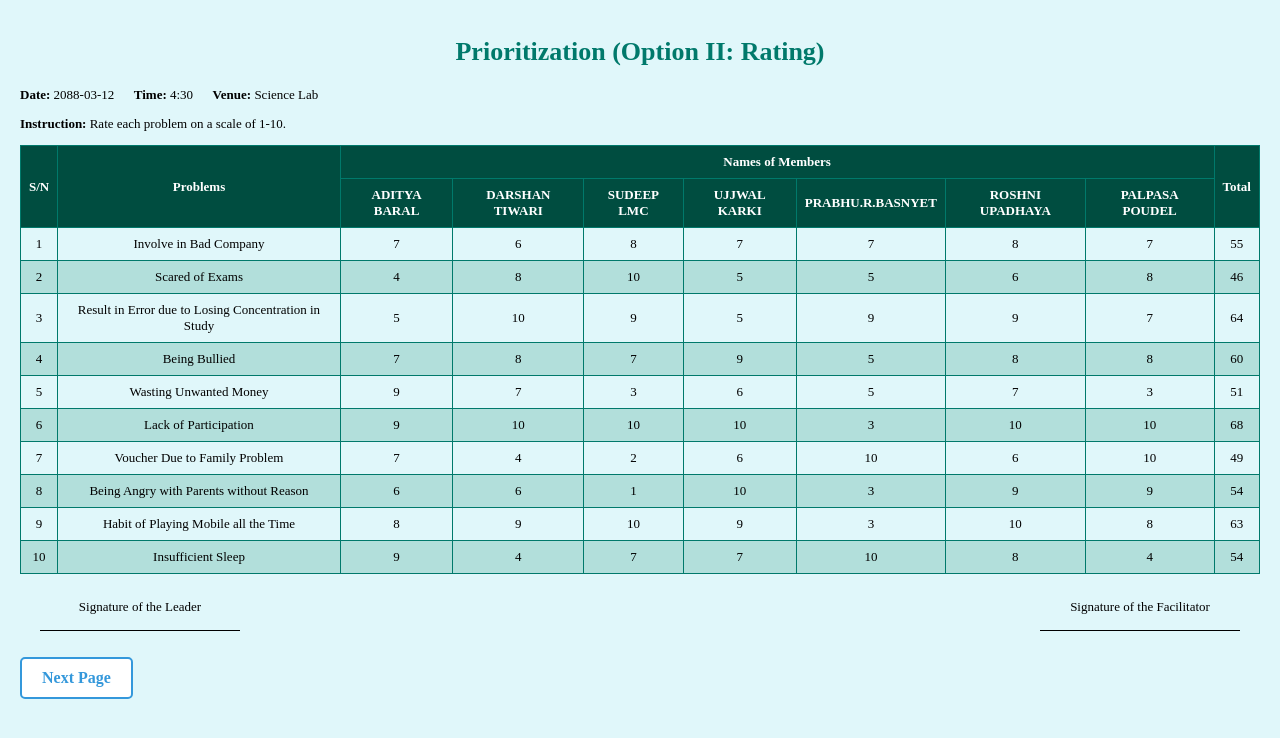
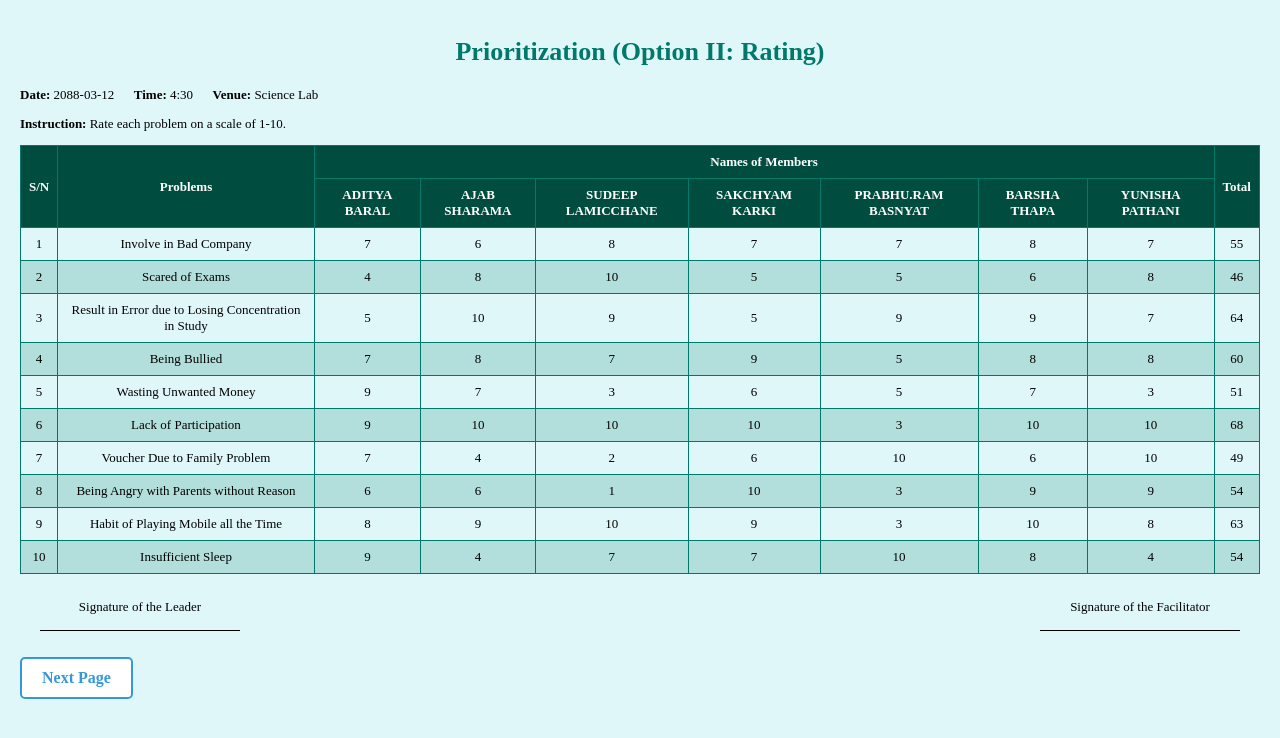
Before and after one commit to Sudeepdeve/patrero-matrix-2, a plain HTML site: page index.html in a window 1280 px wide. Drawn offline with Linux system fonts and the light colour scheme.

Commit message:
Update index.html

```diff
--- a/index.html
+++ b/index.html
@@ -80,12 +80,12 @@
         </tr>
         <tr>
             <th>ADITYA BARAL</th>
-            <th>DARSHAN TIWARI</th>
-            <th>SUDEEP LMC</th>
-            <th>UJJWAL KARKI</th>
-            <th>PRABHU.R.BASNYET</th>
-            <th>ROSHNI UPADHAYA</th>
-            <th>PALPASA POUDEL</th>
+            <th>AJAB SHARAMA</th>
+            <th>SUDEEP LAMICCHANE</th>
+            <th>SAKCHYAM KARKI</th>
+            <th>PRABHU.RAM BASNYAT</th>
+            <th>BARSHA THAPA</th>
+            <th>YUNISHA PATHANI</th>
         </tr>
         <tr>
             <td>1</td>
```
